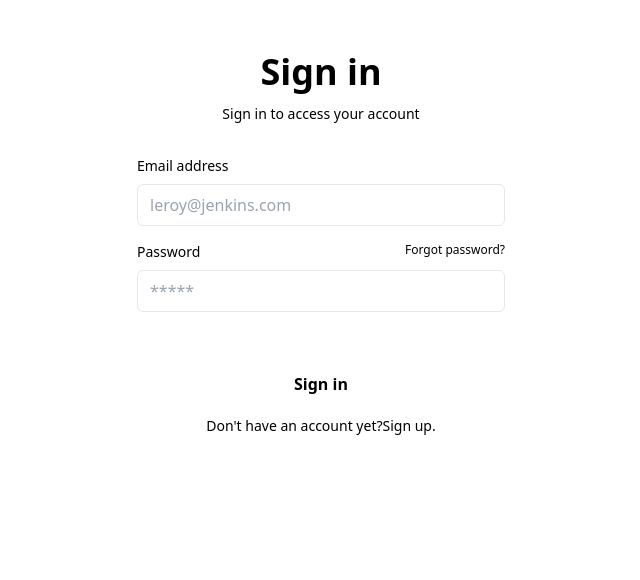
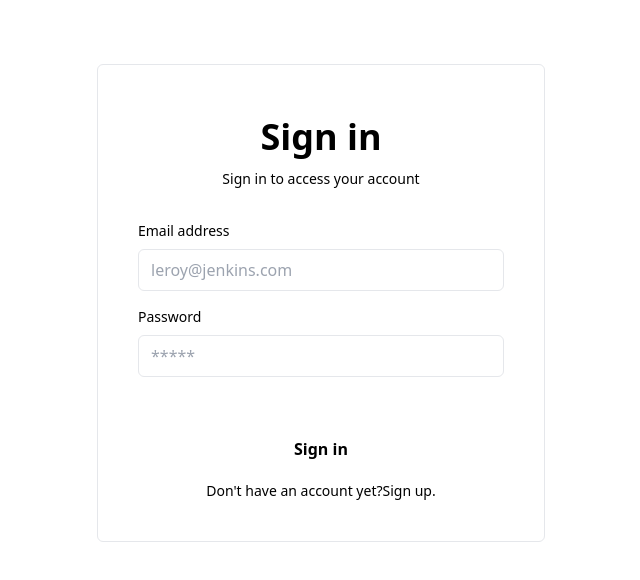
Before and after one commit to mdali017/assignment-five-car-washing, a React (Vite) app: page /auth/login in a window 1280 px wide. Shown: the top 580 px of the page, without its empty margins (319-959 px from the left). Built offline with nearby package versions, Linux system fonts and the light colour scheme.

Commit message:
Login Page Change style and fixing Bugs

```diff
--- a/src/components/shared/Header.tsx
+++ b/src/components/shared/Header.tsx
@@ -1,3 +1,5 @@
+import { Link } from "react-router-dom";
+
 const Header = () => {
   return (
     <div>
@@ -63,7 +65,9 @@ const Header = () => {
 
           {/* Sign in/Sign up buttons for larger screens */}
           <div className="items-center flex-shrink-0 hidden lg:flex">
+            <Link to={"/auth/login"}>
               <button className="self-center px-4 py-2 rounded">Login</button>
+            </Link>
             <button className="self-center px-4 py-2 uppercase font-semibold rounded dark:bg-violet-600 dark:text-gray-50">
               Book Now
             </button>
--- a/src/pages/Authentication/Login.tsx
+++ b/src/pages/Authentication/Login.tsx
@@ -1,11 +1,12 @@
 import React, { useState } from "react";
 import { useUserLoginMutation } from "../../redux/api/api";
+import Swal from "sweetalert2";
+import { useNavigate } from "react-router-dom";
 
 const Login = () => {
   const [formData, setFormData] = useState({ email: "", password: "" });
-  const [message, setMessage] = useState({ type: "", text: "" });
-  const [userLogin, { isLoading, isSuccess, isError, error }] =
-    useUserLoginMutation();
+  const [userLogin, { isLoading }] = useUserLoginMutation();
+  const navigate = useNavigate();
 
   const handleInputChange = (e: React.ChangeEvent<HTMLInputElement>) => {
     const { name, value } = e.target;
@@ -16,32 +17,33 @@ const Login = () => {
     e.preventDefault();
 
     try {
-      const response = await userLogin(formData);
-      console.log(response);
-    } catch (error) {
-      console.log(error);
+      const response = await userLogin(formData).unwrap(); // Unwrap the response to handle errors properly
+
+      if (response.statusCode === 200) {
+        localStorage.setItem("token", response.data.token);
+        Swal.fire("Success", "Login successful!", "success");
+        navigate("/");
+      }
+    } catch (error: any) {
+      // Capture error and display appropriate message
+      // const errorMessage =
+      //   error?.data?.message || "Login failed! Please check your credentials.";
+      Swal.fire(
+        "Error",
+        "Login failed! Please check your credentials.",
+        "error"
+      );
     }
   };
 
   return (
-    <div className="flex flex-col max-w-md mx-auto p-6 rounded-md sm:p-10 dark:bg-gray-50 dark:text-gray-800">
+    <div className="flex flex-col max-w-md mx-auto p-6 rounded-md border my-16 sm:p-10 dark:bg-gray-50 dark:text-gray-800">
       <div className="mb-8 text-center">
         <h1 className="my-3 text-4xl font-bold">Sign in</h1>
         <p className="text-sm dark:text-gray-600">
           Sign in to access your account
         </p>
       </div>
-      {message.text && (
-        <div
-          className={`mb-4 text-sm p-3 rounded ${
-            message.type === "success"
-              ? "bg-green-100 text-green-700"
-              : "bg-red-100 text-red-700"
-          }`}
-        >
-          {message.text}
-        </div>
-      )}
       <form onSubmit={handleSubmit} className="space-y-12">
         <div className="space-y-4">
           <div>
@@ -63,13 +65,6 @@ const Login = () => {
               <label htmlFor="password" className="text-sm">
                 Password
               </label>
-              <a
-                rel="noopener noreferrer"
-                href="#"
-                className="text-xs hover:underline dark:text-gray-600"
-              >
-                Forgot password?
-              </a>
             </div>
             <input
               type="password"
--- a/src/pages/Dashboard/UserDashboard/UserDashboard.tsx
+++ b/src/pages/Dashboard/UserDashboard/UserDashboard.tsx
@@ -1,4 +1,4 @@
-import React, { useState, useEffect } from "react";
+import { useState, useEffect } from "react";
 
 interface Booking {
   id: string;
```
Lines whose indentation alone changed are shown as unchanged.
